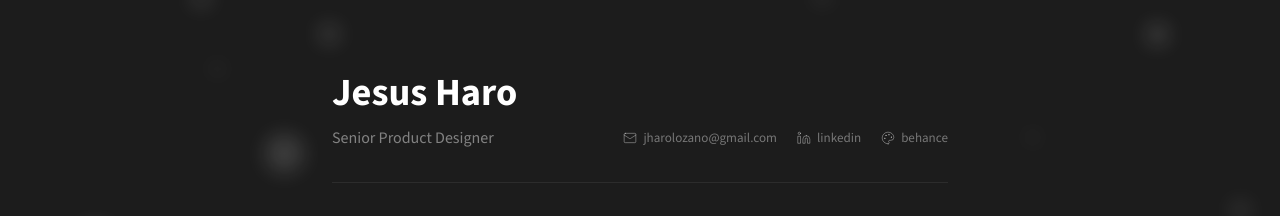
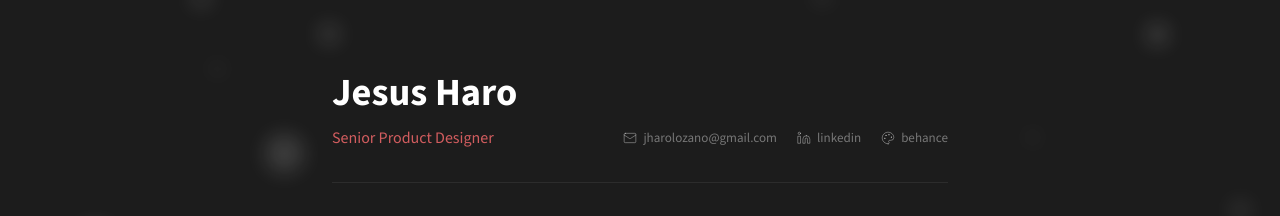
Before and after one commit to jesusharo/portfolio, a React (Vite) app: page /about in a window 1280 px wide. Shown: the top 216 px of the page. Built offline with nearby package versions, Linux system fonts and the light colour scheme.

Commit message:
style: match about role color to experience titles

```diff
--- a/src/app/components/AboutView.tsx
+++ b/src/app/components/AboutView.tsx
@@ -179,7 +179,7 @@ export default function AboutView() {
               Jesus Haro
             </h1>
             <div className="mb-5 flex flex-wrap items-center justify-between gap-x-6 gap-y-3">
-              <p style={{ fontFamily: "'Source Sans 3', sans-serif", fontSize: '1rem', color: 'rgba(255,255,255,0.45)' }}>
+              <p style={{ fontFamily: "'Source Sans 3', sans-serif", fontSize: '1rem', color: '#d25d5f' }}>
                 Senior Product Designer
               </p>
               <div className="ml-auto flex flex-wrap items-center justify-end gap-x-5 gap-y-2">
```
